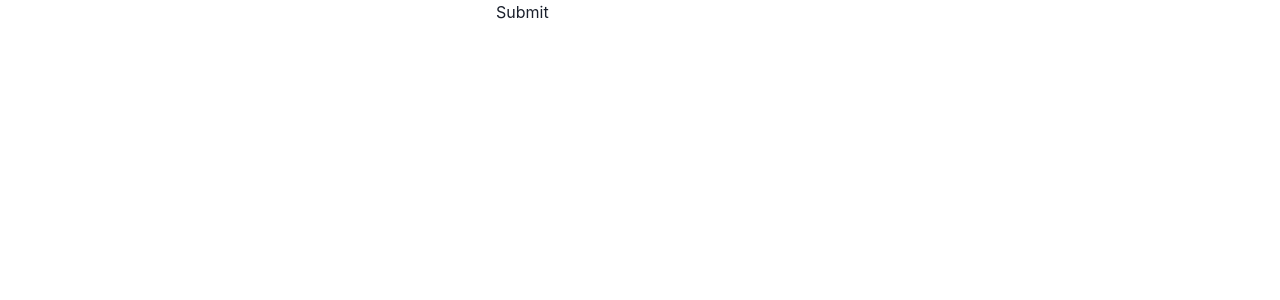
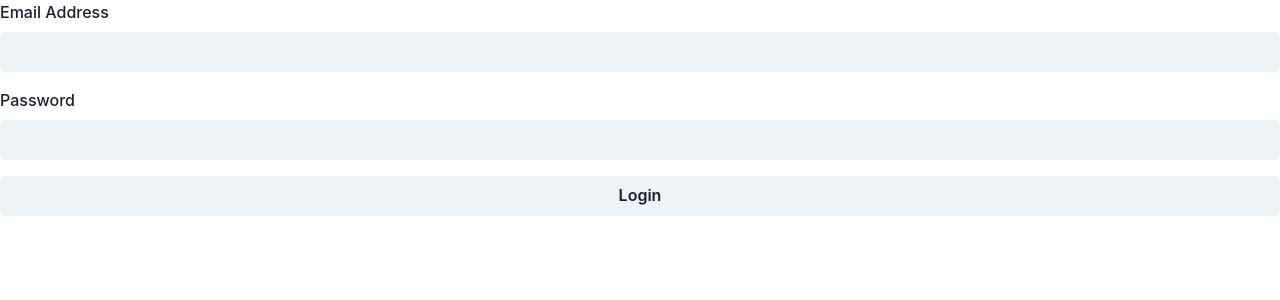
Before and after one commit to mbickers/tallybook, a React (Create React App) app in the folder web/: page /login in a window 1280 px wide. Shown: the top 300 px of the page. Built offline with nearby package versions, Linux system fonts and the light colour scheme; no server answers.

Commit message:
Added icon package, added to UI

```diff
--- a/web/package.json
+++ b/web/package.json
@@ -3,6 +3,7 @@
   "version": "0.1.0",
   "private": true,
   "dependencies": {
+    "@chakra-ui/icons": "^1.1.7",
     "@chakra-ui/react": "^1.8.8",
     "@emotion/react": "^11.9.0",
     "@emotion/styled": "^11.8.1",
--- a/web/src/components/TallyDetail.tsx
+++ b/web/src/components/TallyDetail.tsx
@@ -1,3 +1,5 @@
+import { DeleteIcon, EditIcon } from "@chakra-ui/icons"
+import { Box, Button, Flex, Heading, HStack, IconButton, Table, TableCaption, TableContainer, Tbody, Td, Text, Th, Thead, Tr, VStack } from "@chakra-ui/react"
 import { useContext } from "react"
 import { useParams } from "react-router-dom"
 import { TallyServiceContext } from "../providers/TallyServiceProvider"
@@ -11,14 +13,37 @@ export const TallyDetail = () => {
       return <p>Unable to view tally {id}</p>
   }
 
-  return <table>
-      <tbody>
-          {tally.entries.entries.map(entry => (
-              <tr key={entry.formattedDate}>
-                  <td>{entry.formattedDate}</td>
-                  <td>{entry.value}</td>
-              </tr>
-          ))}
-      </tbody>
-  </table>
+    return (
+        <VStack p='2' bg='white' borderRadius='lg' direction='column' w='100%' align='begin'>
+            <Heading size='md'>{tally.name}</Heading>
+            <Button>Edit Tally</Button>
+            <Button>Add Entry</Button>
+            <TableContainer>
+                <Table>
+                    <Thead>
+                        <Tr>
+                            <Th>Date</Th>
+                            <Th isNumeric>Value</Th>
+                            <Th></Th>
+                        </Tr>
+                    </Thead>
+                    <Tbody>
+                        {tally.entries.entries.map(entry => (
+                            <Tr key={entry.formattedDate}>
+                                <Td>{entry.formattedDate}</Td>
+                                <Td isNumeric>{entry.value}</Td>
+                                <Td>
+                                    <HStack>
+                                        <Button size='xs'>Edit</Button>
+                                        <IconButton size='xs' colorScheme='red' aria-label='delete entry' icon={<DeleteIcon />} />
+                                    </HStack>
+                                </Td>
+                            </Tr>
+                        ))}
+                    </Tbody>
+                </Table>
+            </TableContainer>
+            <Button colorScheme='red' leftIcon={<DeleteIcon />}>Delete Tally</Button>
+        </VStack>
+    )
 }
--- a/web/src/components/TallyList.tsx
+++ b/web/src/components/TallyList.tsx
@@ -7,12 +7,12 @@ import { formattedDate } from "../utils"
 import { TallyServiceContext } from "../providers/TallyServiceProvider"
 import { Tally, TallyKind } from "../types"
 import { UserContext } from "../providers/UserProvider"
-import { Button, Checkbox, Heading, Link, NumberInput, NumberInputField, Stack } from "@chakra-ui/react"
+import { Box, Button, Checkbox, Container, Flex, Heading, HStack, Link, NumberInput, NumberInputField, Spacer, Stack, VStack } from "@chakra-ui/react"
 
 const TallyInput = ({kind, value, updateValue}: {kind: TallyKind, value: number, updateValue: (newValue: number) => void}) => {
     switch (kind) {
         case TallyKind.Completion:
-            return <Checkbox isChecked={value === 1} onChange={e => updateValue(Number(e.target.checked))} />
+            return <Checkbox size='lg' isChecked={value === 1} onChange={e => updateValue(Number(e.target.checked))} />
         case TallyKind.Amount:
             return (
                 <NumberInput value={value} onChange={(_, newValue) => updateValue(newValue)}>
@@ -20,12 +20,12 @@ const TallyInput = ({kind, value, updateValue}: {kind: TallyKind, value: number,
                 </NumberInput>
             )
         case TallyKind.Counter:
-            return <Stack direction='row'>
+            return <HStack>
                 <Button onClick={() => updateValue(1 + value)}>+</Button>
                 <NumberInput value={value} onChange={(_, newValue) => updateValue(newValue)}>
                     <NumberInputField />
                 </NumberInput>
-            </Stack>
+            </HStack>
     }
 }
 
@@ -44,24 +44,23 @@ const TallyRow = ({ tally }: { tally: Tally }) => {
       }
   }
 
-  return <div>
-    <Heading as='h2' size='md'>{tally.name}</Heading>
-    <TallyInput kind={tally.kind} value={todayValue} updateValue={updateTodayValue} />
-    <Link as={RouterLink} to={`/tallies/${tally.id}`}>see detail</Link>
-  </div>
+  return <Flex w='sm' h='7rem' p='2' bg='white' borderRadius='lg' direction='column'>
+      <Heading size='md'>{tally.name}</Heading>
+      <Spacer />
+      <TallyInput kind={tally.kind} value={todayValue} updateValue={updateTodayValue} />
+      <Spacer />
+      <Box>
+          <Link as={RouterLink} to={`/tallies/${tally.id}`}>See detail</Link>
+      </Box>
+  </Flex>
 }
 
 export const TallyList = () => {
   const tallyService = useContext(TallyServiceContext)
-  const firebase = useContext(FirebaseContext) as FirebaseApp
-  const user = useContext(UserContext) as User
-  const auth = getAuth(firebase)
-  const userInfo = auth.currentUser ? <p>{user.email} <button onClick={() => auth.signOut()}>Sign out</button></p> : <p>Not logged in</p>
 
-  return <>
-      <Heading>Tallies</Heading>
-      {userInfo}
-      {tallyService.tallies?.map(tally => <TallyRow tally={tally} key={tally.id} />)}
-      <Outlet />
-  </>
+  return (
+      <VStack>
+          {tallyService.tallies?.map(tally => <TallyRow tally={tally} key={tally.id} />)}
+      </VStack>
+  )
 }
--- a/web/src/pages/Login.tsx
+++ b/web/src/pages/Login.tsx
@@ -1,3 +1,4 @@
+import { Button, FormControl, FormErrorMessage, FormLabel, Input, VStack } from "@chakra-ui/react"
 import { FirebaseApp } from "firebase/app"
 import { getAuth, signInWithEmailAndPassword } from "firebase/auth"
 import { Formik, Form, Field } from "formik"
@@ -18,11 +19,34 @@ export const Login = () => {
         .then(() => navigate("/tallies"))
       }}
     >
-      <Form>
-        <Field type="text" name="email" />
-        <Field type="text" name="password" />
-        <button type="submit" >Submit</button>
-      </Form>
+      {({ handleSubmit, errors, touched }) => (
+        <form onSubmit={handleSubmit}>
+          <VStack spacing={4} align="flex-start">
+            <FormControl>
+              <FormLabel htmlFor="email">Email Address</FormLabel>
+              <Field
+                as={Input}
+                id="email"
+                name="email"
+                type="email"
+                variant="filled"
+              />
+            </FormControl>
+            <FormControl isInvalid={!!errors.password && touched.password}>
+              <FormLabel htmlFor="password">Password</FormLabel>
+              <Field
+                as={Input}
+                id="password"
+                name="password"
+                type="password"
+                variant="filled"
+              />
+            </FormControl>
+            <Button type="submit" variant="solid" isFullWidth>
+              Login
+            </Button>
+          </VStack>
+        </form>)}
     </Formik>
   )
 }
--- a/web/src/pages/Tallies.tsx
+++ b/web/src/pages/Tallies.tsx
@@ -1,12 +1,39 @@
+import { Box, Button, Center, Container, Flex, Heading, HStack, Spacer } from "@chakra-ui/react"
+import { FirebaseApp } from "firebase/app"
+import { User, getAuth } from "firebase/auth"
+import { useContext } from "react"
+import { Outlet } from "react-router-dom"
 import { TallyList } from "../components/TallyList"
+import { FirebaseContext } from "../providers/FirebaseProvider"
 import { TallyServiceProvider } from "../providers/TallyServiceProvider"
-import { UserProvider } from "../providers/UserProvider"
+import { UserContext, UserProvider } from "../providers/UserProvider"
+
+const Header = () => {
+  const firebase = useContext(FirebaseContext) as FirebaseApp
+  const user = useContext(UserContext) as User
+  const auth = getAuth(firebase)
+  const userInfo = auth.currentUser ? <p>{user.email} <Button onClick={() => auth.signOut()}>Sign out</Button></p> : <p>Not logged in</p>
+
+    return <Box as='header' pos='fixed' w='100%' top='0' bg='white'>
+        <Flex maxW='800' m='auto'>
+            <Heading>Tallybook</Heading>
+            <Spacer />
+            {userInfo}
+        </Flex>
+    </Box>
+}
 
 export const Tallies = () => {
     return (
         <UserProvider>
             <TallyServiceProvider>
-                <TallyList />
+                <Box bg='gray.100' h='100vh'>
+                    <Header />
+                    <HStack m='auto' align='baseline' maxW='800' pt='20'>
+                        <TallyList />
+                        <Outlet />
+                    </HStack>
+                </Box>
             </TallyServiceProvider>
         </UserProvider>
     )
```
Also changed, not shown: 1 other file (tests, documents, lock files or other folders).
